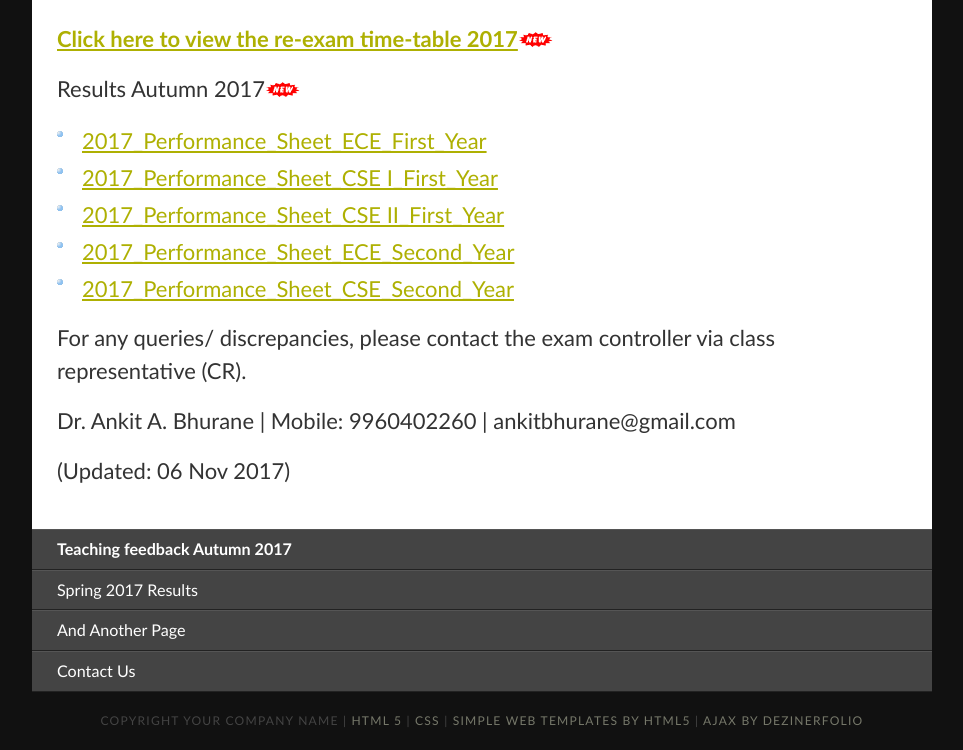
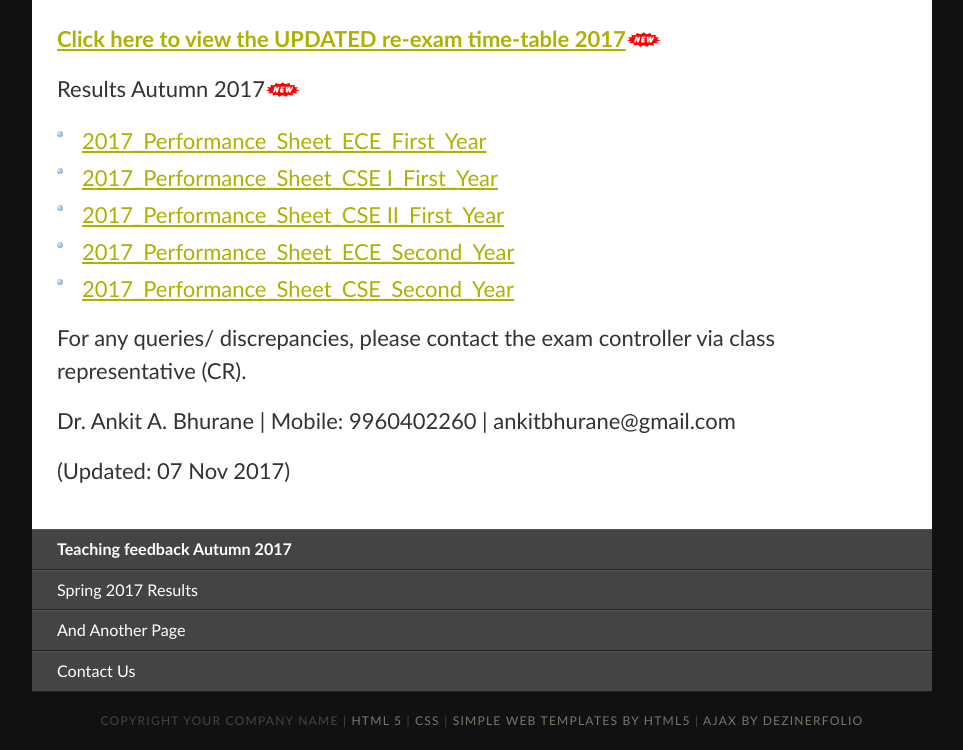
Before and after one commit to iiitnagpur/Results, a plain HTML site: page index.html in a window 1280 px wide. Shown: the part 147-897 px from the top of the page, without its empty margins (158-1121 px from the left). Drawn offline with Linux system fonts and the light colour scheme.

Commit message:
Add files via upload

```diff
--- a/index.html
+++ b/index.html
@@ -23,7 +23,7 @@
     <div id="test-header" class="accordion_headings header_highlight">Home</div>
     <div id="test-content">
       <div class="accordion_child">
-        <p><strong><a href="./ReExam_2017.pdf">Click here to view the re-exam time-table 2017</a><img src="style/new.gif" width="35" height="15" alt="new"></strong></p>
+        <p><strong><a href="./ReExam_2017.pdf">Click here to view the UPDATED re-exam time-table 2017</a><img src="style/new.gif" width="35" height="15" alt="new"></strong></p>
         <p>Results Autumn 2017<img src="style/new.gif" width="35" height="15" alt="new"></p>
         <ul>
           <li><a href="https://docs.google.com/spreadsheets/d/1o4qtovSMyffXzo7ekv211MkpagjULna7JsRZXYy9rt0/edit?usp=sharing" target="_blank" data-saferedirecturl="https://www.google.com/url?hl=en&q=https://docs.google.com/spreadsheets/d/1o4qtovSMyffXzo7ekv211MkpagjULna7JsRZXYy9rt0/edit?usp%3Dsharing&source=gmail&ust=1512536810952000&usg=AFQjCNE2entuuhqwvf3AiiJrx9up5Rl7mg">2017_Performance_Sheet_ECE_First_Year</a><br>
@@ -38,7 +38,7 @@
         </ul>
         <p>For any queries/ discrepancies, please contact the exam controller via class representative (CR). </p>
         <p>Dr. Ankit A. Bhurane | Mobile: 9960402260 | ankitbhurane@gmail.com</p>
-        <p>(Updated: 06 Nov 2017)</p>
+        <p>(Updated: 07 Nov 2017)</p>
       </div>
     </div>
     <div id="test1-header" class="accordion_headings"><strong>Teaching feedback Autumn 2017</strong></div>
```
